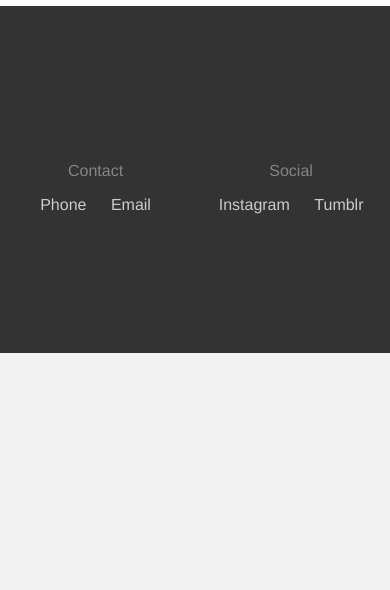
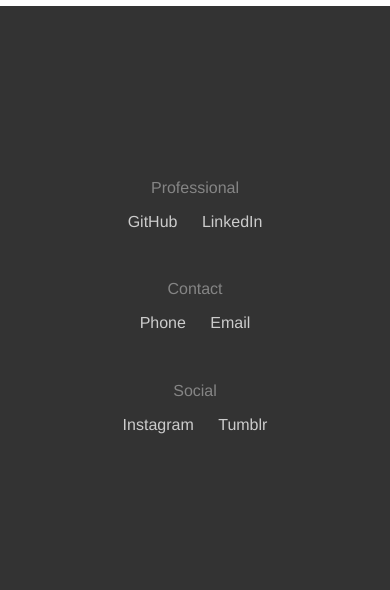
Before and after one commit to KristianWindsor/kristianwindsor.com, a PHP site: page / in a window 390 px wide. Shown: the part 3956-4546 px from the top of the page. Before the commit the page ends 4309 px from the top, so only its background shows below. Run offline with PHP 8.4, Linux system fonts and the light colour scheme.

Commit message:
added professional links in footer

```diff
--- a/src/index.html
+++ b/src/index.html
@@ -94,6 +94,15 @@
 		<div id="bye">
 			<div class="footer">
 				<p class="footer-title">
+					Professional
+				</p>
+				<div class="links">
+					<a href="https://github.com/Windso">GitHub</a>
+					<a href="https://www.linkedin.com/in/kristian-windsor-80947b119/">LinkedIn</a>
+				</div>
+			</div>
+			<div class="footer">
+				<p class="footer-title">
 					Contact
 				</p>
 				<div class="links">
--- a/src/style.css
+++ b/src/style.css
@@ -60,13 +60,13 @@ a {
   border: 1px #5a5959 solid;
 }
 #bye {
-  padding: 16.5vh 0 16.5vh 0;
+  padding: 16.5vh 9vw;
   background-color: #333333;
   font-size: 16px;
 }
 .footer {
   display: inline-block;
-  width: 49%;
+  width: 32.5%;
 }
 .footer-title {
   text-align: center;
@@ -95,6 +95,10 @@ a {
   .item {
     width: 89vw;
   }
+  .footer {
+    width: 100%;
+    padding: 2vh 0;
+  }
 }
 @media (max-width: 415px) {
   .section {
```
